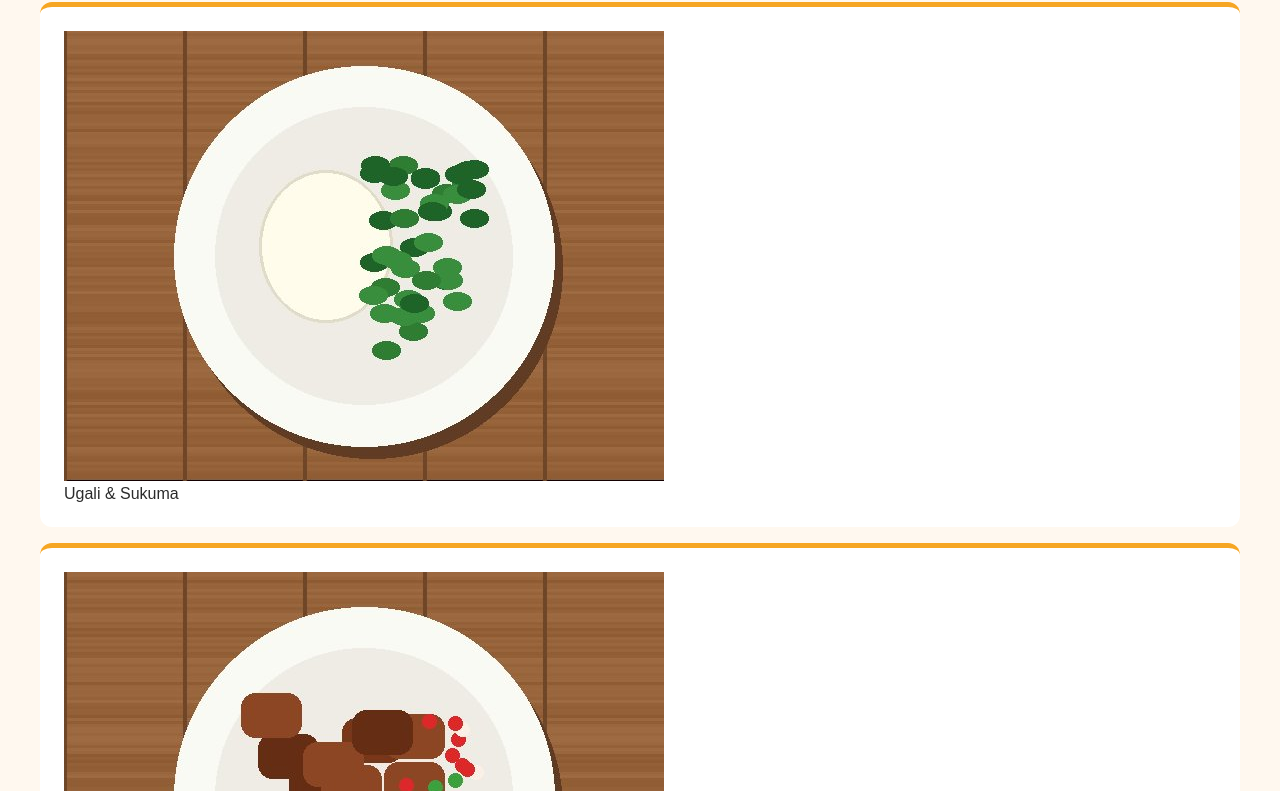
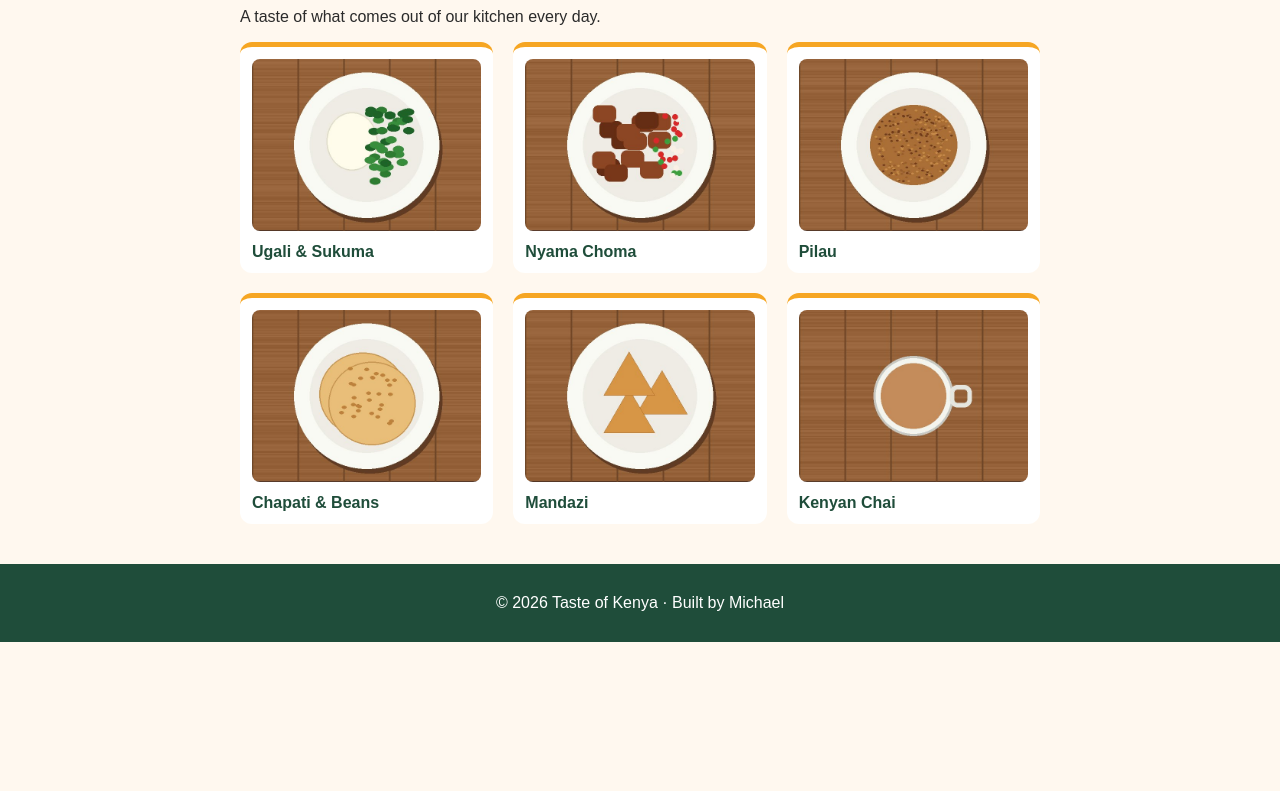
Before and after one commit to craazym1key/taste-of-kenya, a plain HTML site: page gallery.html in a window 1280 px wide. Shown: the part 170-961 px from the top of the page. After the commit the page ends 812 px from the top, so only its background shows below. Drawn offline with Linux system fonts and the light colour scheme.

Commit message:
Style: Update website styles to be consistent everywhere

```diff
--- a/style.css
+++ b/style.css
@@ -1,9 +1,12 @@
+/* ===== 1. The whole page ===== */
 body {
   margin: 0;
   font-family: Arial, sans-serif;
   background-color: #fff8ef;
   color: #2b2b2b;
 }
+
+/* ===== 2. Navbar ===== */
 .navbar {
   display: flex;
   justify-content: space-between;
@@ -11,33 +14,42 @@ body {
   background-color: #1f4d3a;
   padding: 16px 40px;
 }
+
 .logo {
   color: #f6a623;
   font-size: 22px;
+  font-weight: bold;
   text-decoration: none;
 }
+
 nav a {
   color: white;
   text-decoration: none;
   margin-left: 24px;
 }
+
 nav a:hover,
 nav a.active {
   color: #f6a623;
 }
+
+/* ===== 3. Hero + button ===== */
 .hero {
   text-align: center;
   padding: 60px 20px 20px;
 }
+
 .hero h1 {
   color: #1f4d3a;
   font-size: 38px;
   margin: 0 0 12px;
 }
+
 .hero p {
   font-size: 18px;
-    margin-bottom: 28 px;
+  margin-bottom: 28px;
 }
+
 .hero-img {
   display: block;
   width: 100%;
@@ -45,6 +57,7 @@ nav a.active {
   margin: 40px auto 0;
   border-radius: 16px;
 }
+
 .button {
   background-color: #f6a623;
   color: #1f4d3a;
@@ -56,22 +69,28 @@ nav a.active {
   text-decoration: none;
   cursor: pointer;
 }
+
 .button:hover {
   background-color: #1f4d3a;
   color: white;
 }
+
+/* ===== 4. Feature cards ===== */
 .features {
   text-align: center;
   padding: 30px 40px 60px;
 }
+
 .features h2 {
   color: #1f4d3a;
 }
+
 .cards {
   display: flex;
   flex-wrap: wrap;
   gap: 20px;
 }
+
 .card {
   flex: 1;
   min-width: 200px;
@@ -80,26 +99,32 @@ nav a.active {
   border-radius: 12px;
   border-top: 5px solid #f6a623;
 }
+
 .card h3 {
   color: #1f4d3a;
   margin-top: 0;
 }
-.footer {background-color: #1f4d3a;
+
+/* ===== 5. Footer ===== */
+.footer {
+  background-color: #1f4d3a;
   color: white;
   text-align: center;
   padding: 14px;
 }
 
-/* page 2 /*
+/* ===== 6. Page 2: the page box ===== */
 .page {
   max-width: 800px;
   margin: 0 auto;
   padding: 40px 20px;
 }
+
 .page h1,
 .page h2 {
   color: #1f4d3a;
 }
+
 /* ===== 7. Menu table ===== */
 .menu {
   width: 100%;
@@ -107,35 +132,42 @@ color: #1f4d3a;
   background-color: white;
   margin-bottom: 40px;
 }
+
 .menu caption {
   font-weight: bold;
   padding: 10px;
 }
+
 .menu th {
   background-color: #1f4d3a;
   color: white;
   padding: 12px;
   text-align: left;
 }
+
 .menu td {
   padding: 12px;
   border-bottom: 1px solid #eeeeee;
 }
+
 .menu tbody tr:hover {
   background-color: #fff1dc;
 }
+
 /* ===== 8. Order form ===== */
 .order-form {
   background-color: white;
   padding: 28px;
   border-radius: 12px;
 }
+
 .order-form label {
   display: block;
   font-weight: bold;
   margin-top: 16px;
   margin-bottom: 6px;
 }
+
 .order-form input,
 .order-form select,
 .order-form textarea {
@@ -147,6 +179,30 @@ color: #1f4d3a;
   font-size: 15px;
   font-family: Arial, sans-serif;
 }
+
 .order-form button {
   margin-top: 24px;
 }
+
+/* ===== 9. Gallery (added by collaborator) ===== */
+.gallery {
+  display: grid;
+  grid-template-columns: repeat(3, 1fr);
+  gap: 20px;
+}
+
+.gallery figure {
+  margin: 0;
+  padding: 12px;
+}
+
+.gallery img {
+  width: 100%;
+  border-radius: 8px;
+}
+
+.gallery figcaption {
+  font-weight: bold;
+  color: #1f4d3a;
+  margin-top: 8px;
+}
```
Lines whose indentation alone changed are shown as unchanged.
